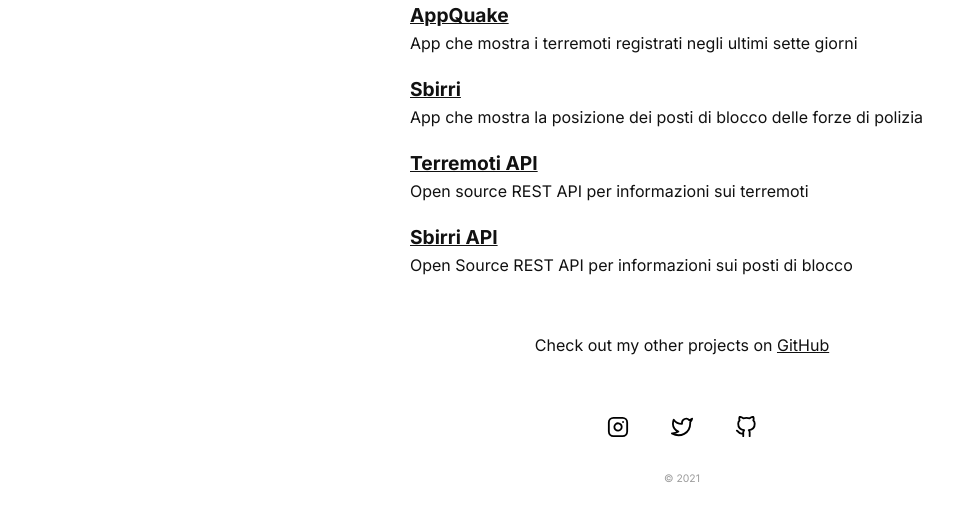
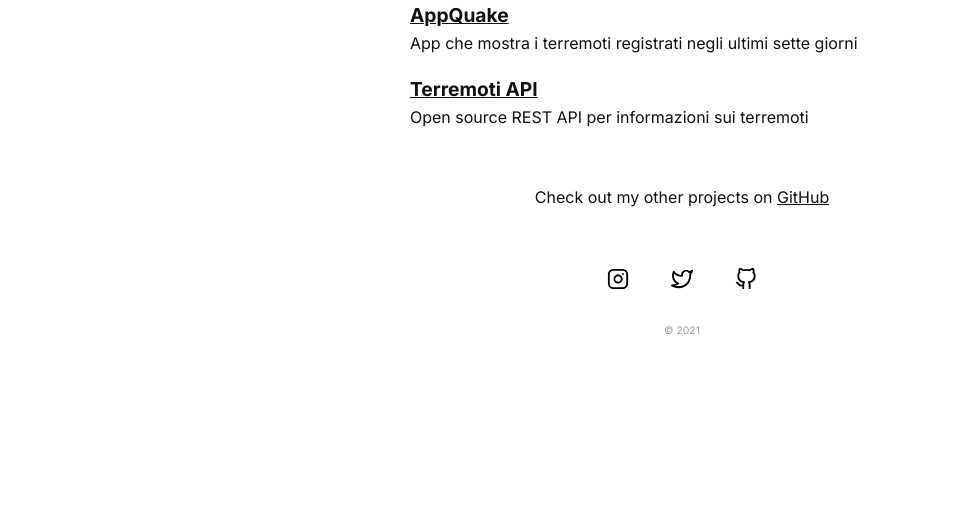
Before and after one commit to mrgian/gian.im, a plain HTML site: page pages/projects.html in a window 1280 px wide. Shown: the part 179-700 px from the top of the page, without its empty margins (8-961 px from the left). Drawn offline with Linux system fonts and the light colour scheme.

Commit message:
Update projects.html

```diff
--- a/pages/projects.html
+++ b/pages/projects.html
@@ -75,32 +75,12 @@
                         </p>
 
                         <p>
-                            <a id="post__link" href="https://github.com/mrgian/sbirri">
-                                Sbirri
-                            </a>
-                            <br>
-                        <div id="post_link_text">
-                            App che mostra la posizione dei posti di blocco delle forze di polizia
-                        </div>
-                        </p>
-
-                        <p>
                             <a id="post__link" href="https://github.com/mrgian/terremoti-api">
                                 Terremoti API
                             </a>
                             <br>
                         <div id="post_link_text">
                             Open source REST API per informazioni sui terremoti
-                        </div>
-                        </p>
-
-                        <p>
-                            <a id="post__link" href="https://github.com/mrgian/sbirri-api">
-                                Sbirri API
-                            </a>
-                            <br>
-                        <div id="post_link_text">
-                            Open Source REST API per informazioni sui posti di blocco
                         </div>
                         </p>
 
```
